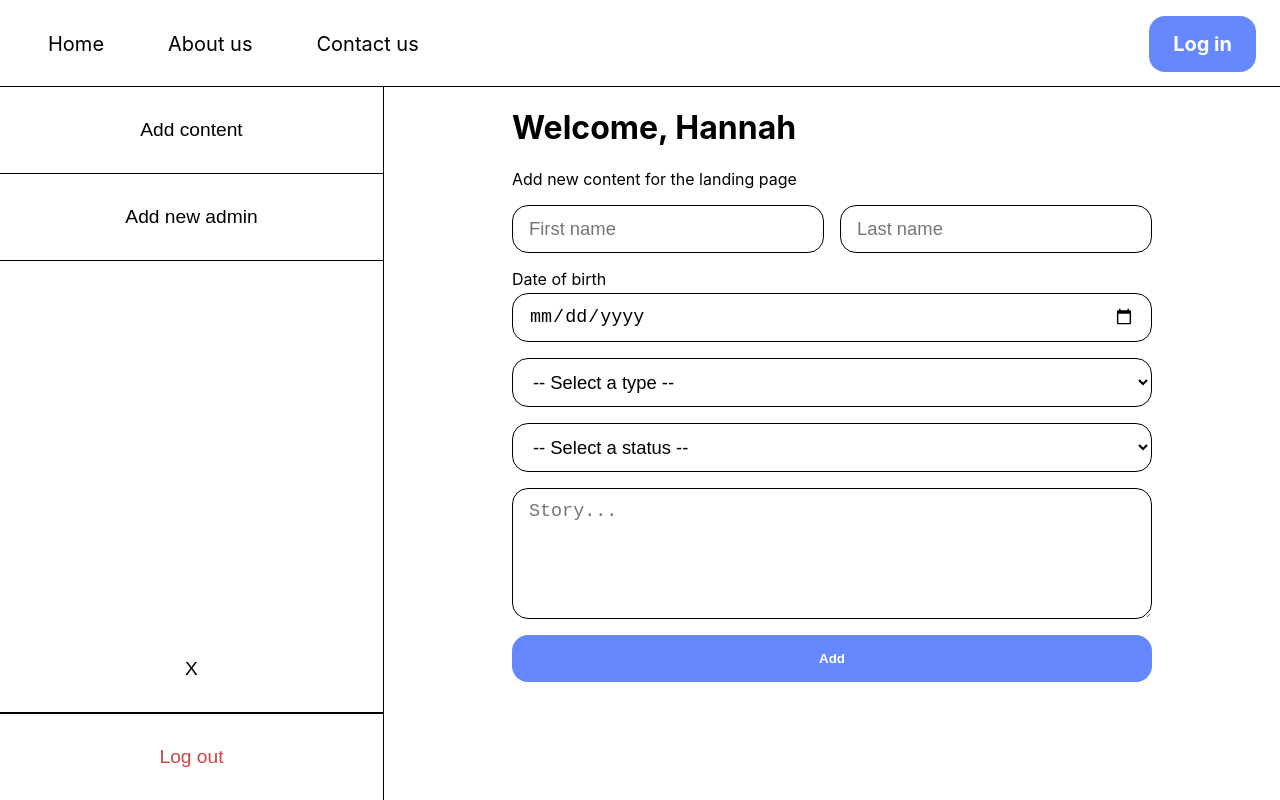
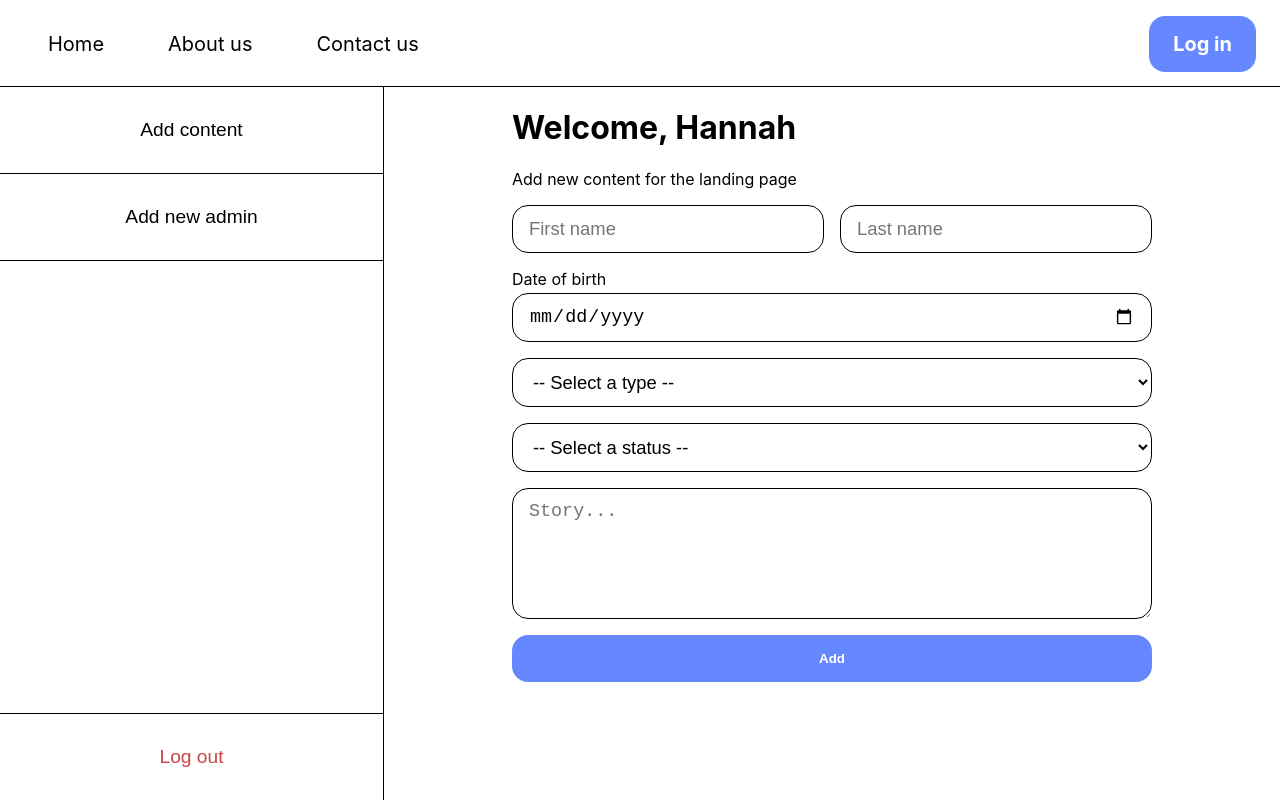
Before and after one commit to L-a-r-t/frontend, a Next.js app: page /admin in a window 1280 px wide. Built offline with nearby package versions, Linux system fonts and the light colour scheme.

Commit message:
make sidebar hide buttons hidden on large screens

```diff
--- a/src/styles/pages/Admin.module.scss
+++ b/src/styles/pages/Admin.module.scss
@@ -5,16 +5,6 @@
     height: calc(100vh - $header-height);
     display: flex;
     border-top: 1px solid black;
-
-    @include maxTablet() {
-        nav {
-            position: fixed;
-            width: 100%;
-            left: -100%;
-            z-index: 5;
-            transition: 0.3s ease-out;
-        }
-    }
 
     .active {
         left: 0;
@@ -54,10 +44,30 @@
             }
         }
 
+        .hideButton {
+            visibility: collapse;
+            position: absolute;
+        }
+
         .logoutButton {
             border-bottom: none;
             border-top: 1px solid black;
             color: #C44;
+        }
+    }
+
+    @include maxTablet() {
+        nav {
+            position: fixed;
+            width: 100%;
+            left: -100%;
+            z-index: 5;
+            transition: 0.3s ease-out;
+
+            .hideButton {
+                position: relative;
+                visibility: visible;
+            }
         }
     }
 
--- a/src/styles/pages/Home.module.scss
+++ b/src/styles/pages/Home.module.scss
@@ -27,10 +27,11 @@
             &:hover {
                 background-color: $highlight;
             }
+        }
 
-            .hideButton {
-                visibility: collapse;
-            }
+        .hideButton {
+            visibility: collapse;
+            position: absolute;
         }
     }
 
@@ -76,6 +77,7 @@
             transition: 0.3s ease-out;
 
             .hideButton {
+                position: relative;
                 border: none;
                 font-weight: bold;
                 visibility: visible;
```
